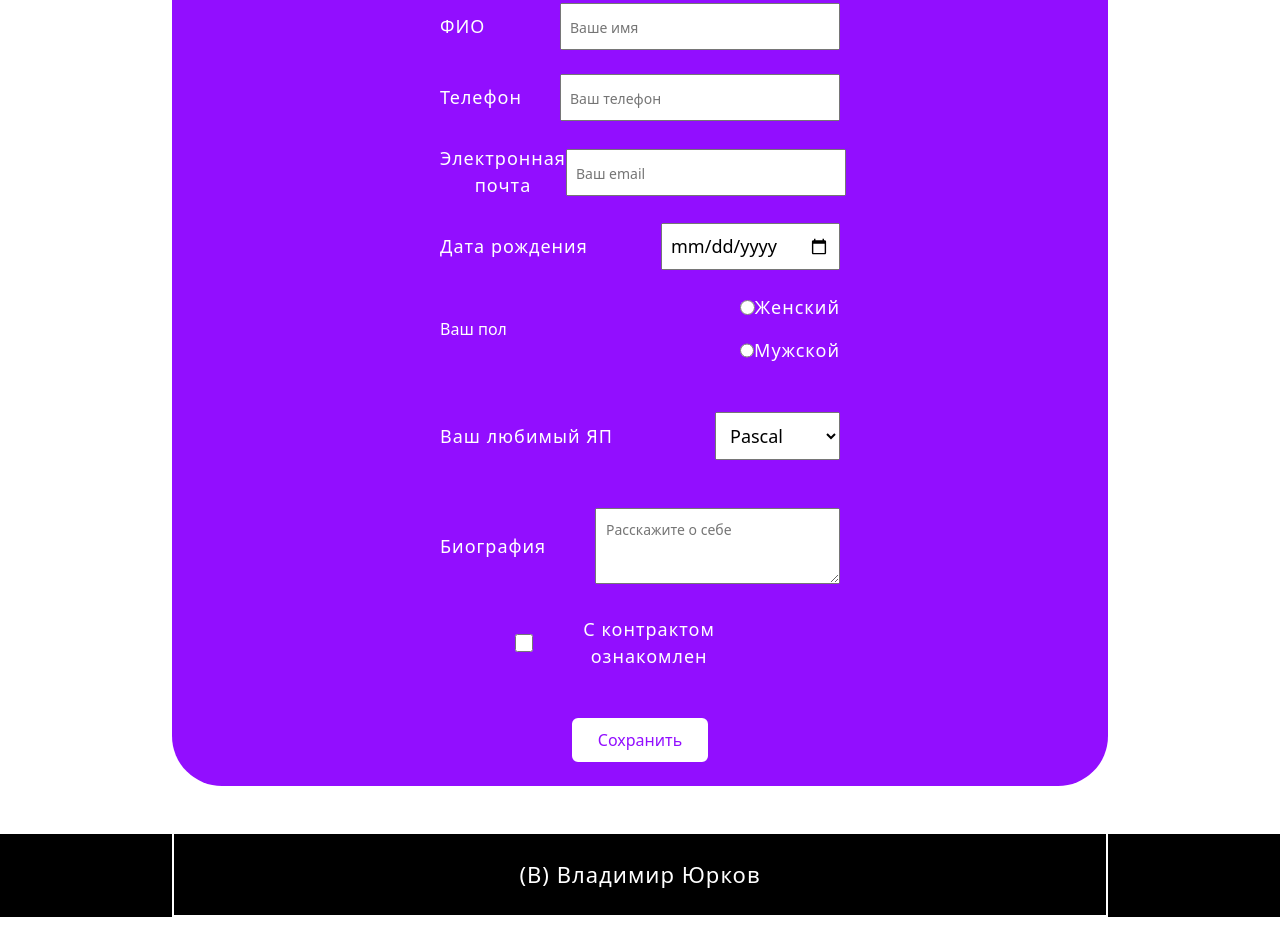
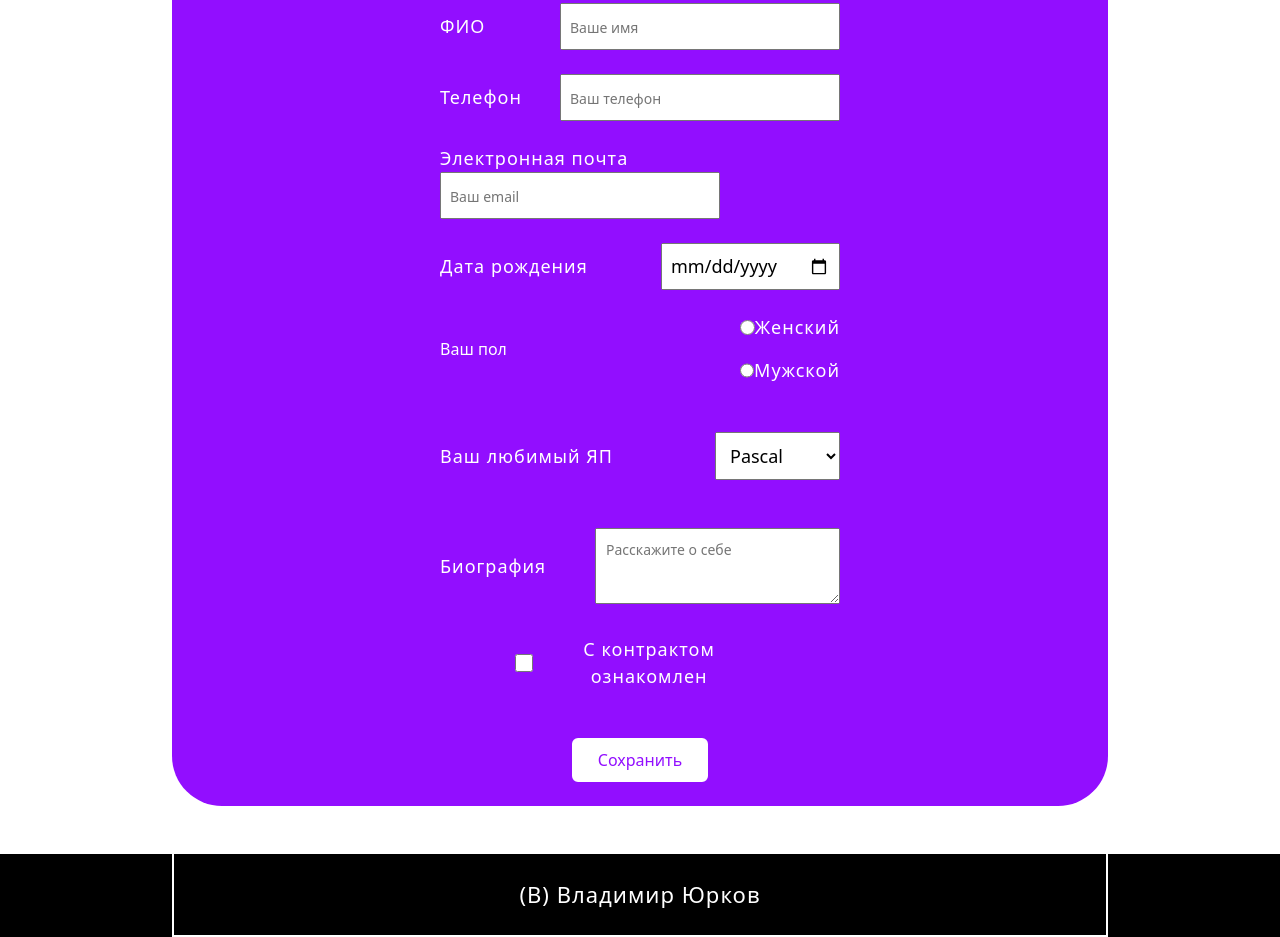
Before and after one commit to VovanGod/s0188267.github.io, a plain HTML site: page 4/index.html in a window 1280 px wide. Shown: the part 2039-2976 px from the top of the page. Drawn offline with nearby package versions, Linux system fonts and the light colour scheme.

Commit message:
fix table

```diff
--- a/4/index.html
+++ b/4/index.html
@@ -158,7 +158,7 @@
                     </label>
                     <br>
 
-                    <label class="mx-auto d-flex justify-content-between align-items-center">
+                    <label class="mx-auto d-flex justify-content-between align-items-center flex-wrap">
                         Электронная почта
                         <input class="p-2" type="email" name="email" id="email" placeholder="Ваш email">
                     </label>
```
